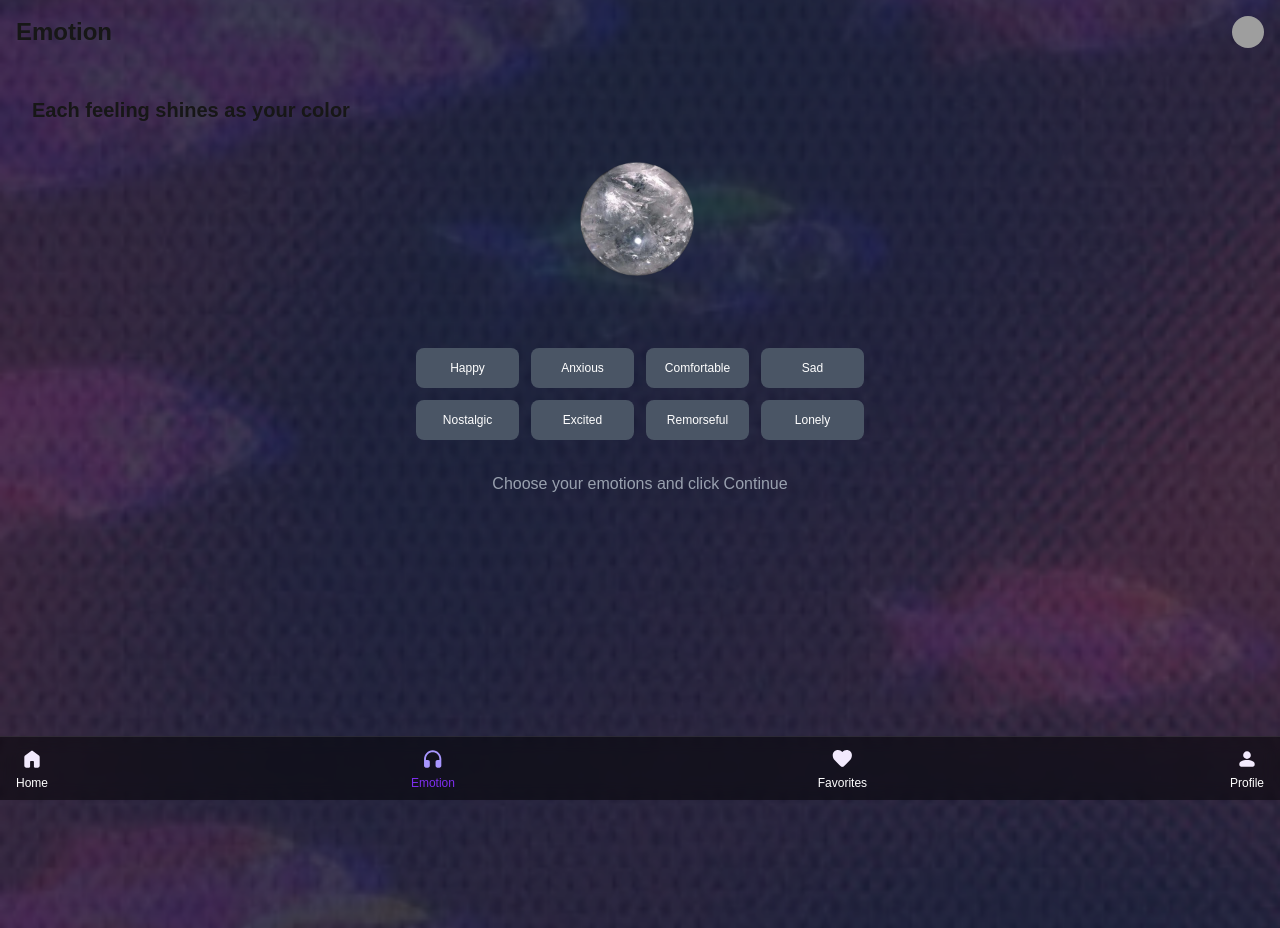
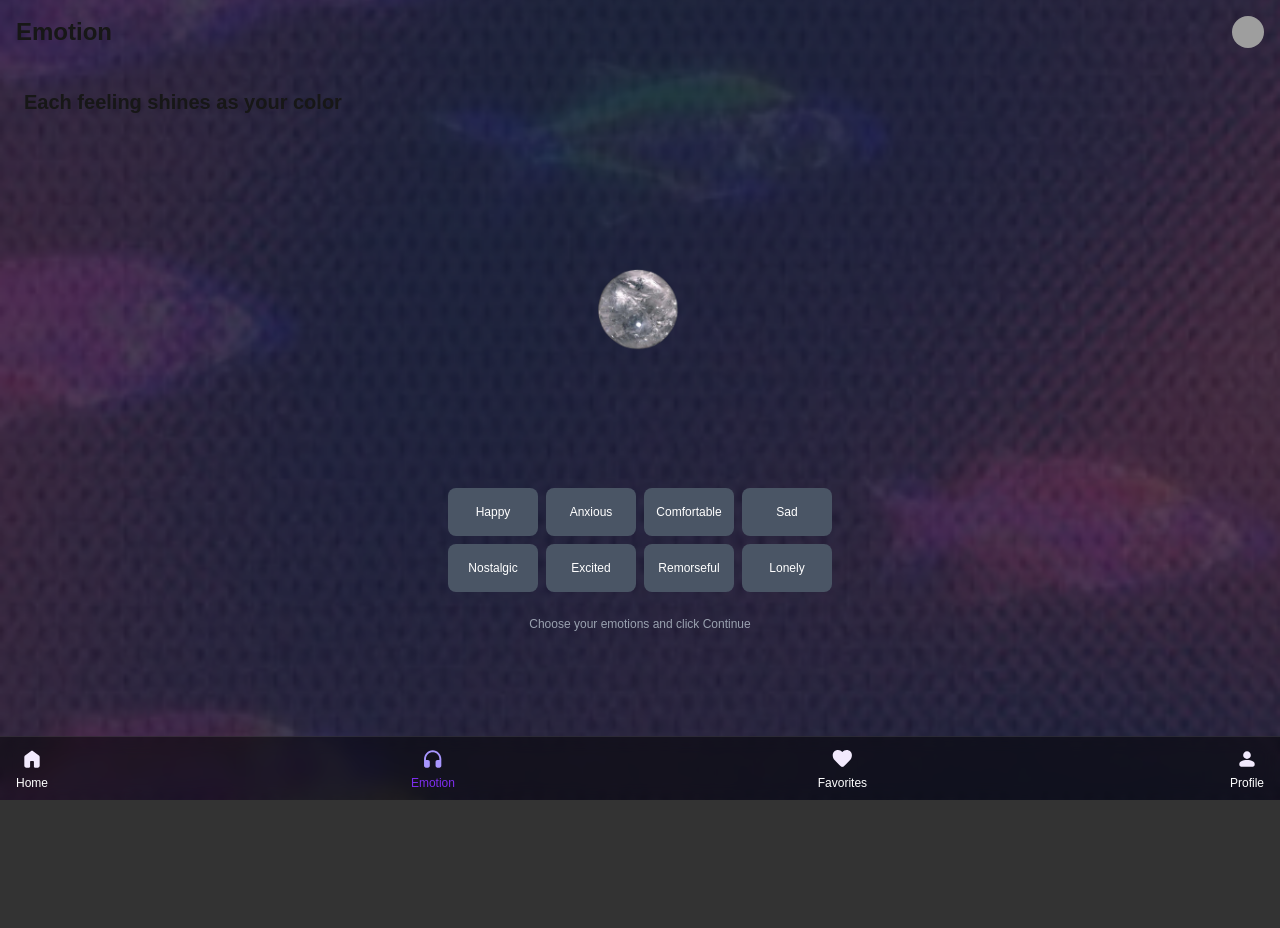
Before and after one commit to proteFU/prote_front_v2, a Next.js app: page /emotion in a window 1280 px wide. After the commit the page ends 800 px from the top, so only its background shows below. Built offline with nearby package versions, Linux system fonts and the light colour scheme; grey boxes are pictures that could not be loaded.

Commit message:
FIX :: emotion 선택 바 크기 수정

```diff
--- a/app/emotion/page.tsx
+++ b/app/emotion/page.tsx
@@ -41,32 +41,33 @@ export default function Emotion() {
   };
 
   return (
-    <div className="min-h-screen p-4">
+    <div className="flex flex-col p-2 overflow-hidden" style={{ height: 'calc(80vh - 4rem)' }}>
+      <div className="flex-shrink-0">
         <SectionTitle title="Each feeling shines as your color" />
+      </div>
 
       {/* 3D 수정 구슬 */}
-      <div className="flex justify-center mb-12 relative">
+      <div className="flex-1 flex items-center justify-center relative min-h-0">
         <Image src="/CrystalBall.png"
-        alt="Crystal Ball" width={160} height={160}
-        className="w-40 h-40 z-10 object-contain"
+        alt="Crystal Ball" width={120} height={120}
+        className="w-28 h-28 z-10 object-contain"
         />
         {selectedEmotions.map((emotionId) => {
           const emotion = emotions.find(e => e.id === emotionId);
           return emotion ? (
-            <div key={emotionId} className="w-32 h-32 absolute top-5% left-50% rounded-full blur-2xl opacity-60" style={{ backgroundColor: emotion.color }} />
+            <div key={emotionId} className="w-20 h-20 absolute top-5% left-50% rounded-full blur-2xl opacity-60" style={{ backgroundColor: emotion.color }} />
           ) : null;
         })}
-
-
       </div>
 
       {/* 감정 선택 버튼들 */}
-      <div className="grid grid-cols-4 gap-3 mb-8 max-w-md mx-auto">
+      <div className="flex-shrink-0 mb-2">
+        <div className="grid grid-cols-4 gap-2 max-w-sm mx-auto mb-4">
           {emotions.map((emotion) => (
             <button
               key={emotion.id}
               onClick={() => toggleEmotion(emotion.id)}
-            className={`p-3 rounded-lg text-white text-sm font-medium transition-all duration-300 ${
+              className={`p-3 rounded-lg text-white text-xs font-medium transition-all duration-300 min-h-[3rem] flex items-center justify-center ${
                 selectedEmotions.includes(emotion.id)
                   ? 'ring-2 ring-white scale-110'
                   : 'bg-gray-600 hover:bg-gray-500'
@@ -77,29 +78,25 @@ export default function Emotion() {
                   : undefined
               }}
             >
-            <div className="text-xs">{emotion.label}</div>
+              <span className="text-xs leading-tight text-center break-words">{emotion.label}</span>
             </button>
           ))}
         </div>
+      </div>
 
-      {/* Continue 버튼 */}
-      {selectedEmotions.length > 0 && (
-        <div className="text-center mb-8">
+      {/* Continue 버튼 또는 안내 메시지 */}
+      <div className="flex-shrink-0 text-center">
+        {selectedEmotions.length > 0 ? (
           <button
             onClick={handleContinue}
-            className="bg-purple-600 hover:bg-purple-700 text-white font-bold py-3 px-8 rounded-lg transition-colors duration-300"
+            className="bg-purple-600 hover:bg-purple-700 text-white font-bold py-2 px-6 rounded-lg transition-colors duration-300 text-sm"
           >
             Continue
           </button>
+        ) : (
+          <p className="text-gray-400 text-xs">Choose your emotions and click Continue</p>
+        )}
       </div>
-      )}
-
-      {/* 선택된 감정이 없을 때 안내 메시지 */}
-      {selectedEmotions.length === 0 && (
-        <div className="text-center text-gray-400 mt-8">
-          <p>Choose your emotions and click Continue</p>
-        </div>
-      )}
     </div>
   );
 }
```
Lines whose indentation alone changed are shown as unchanged.
